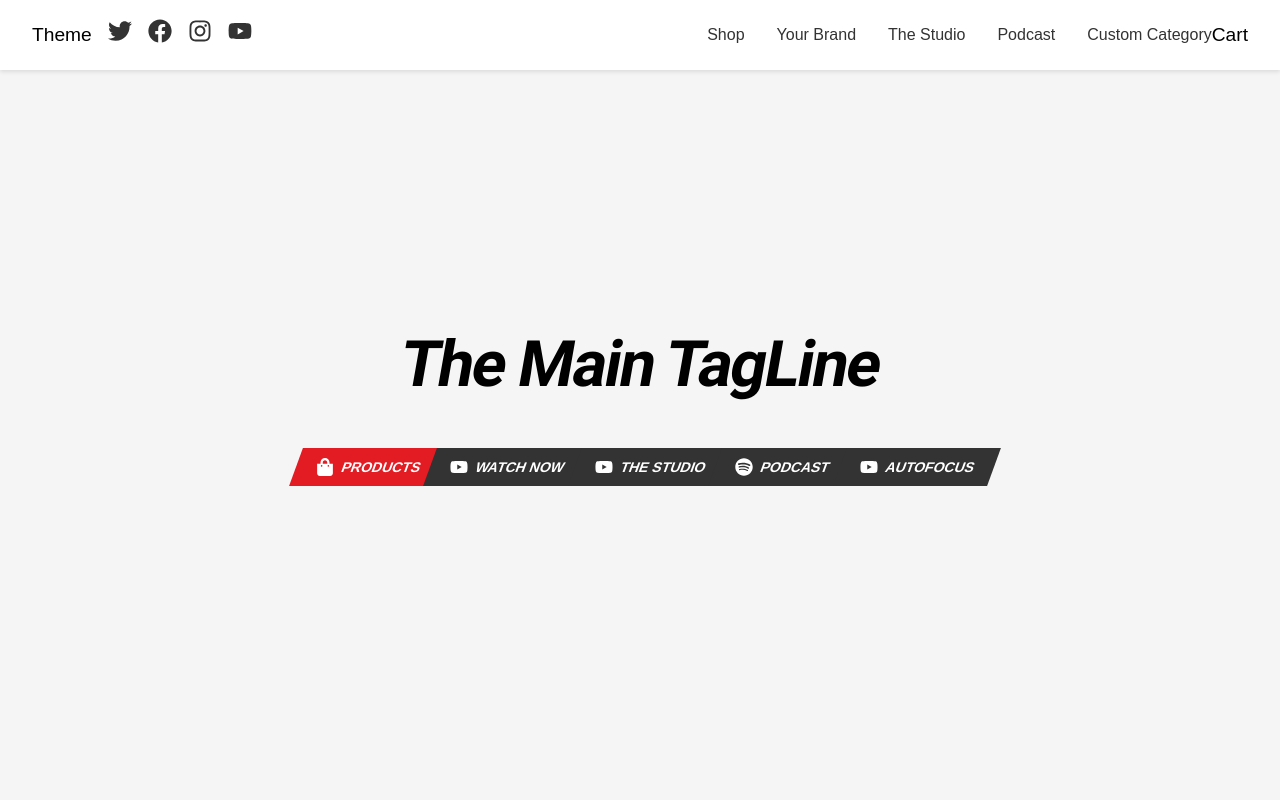
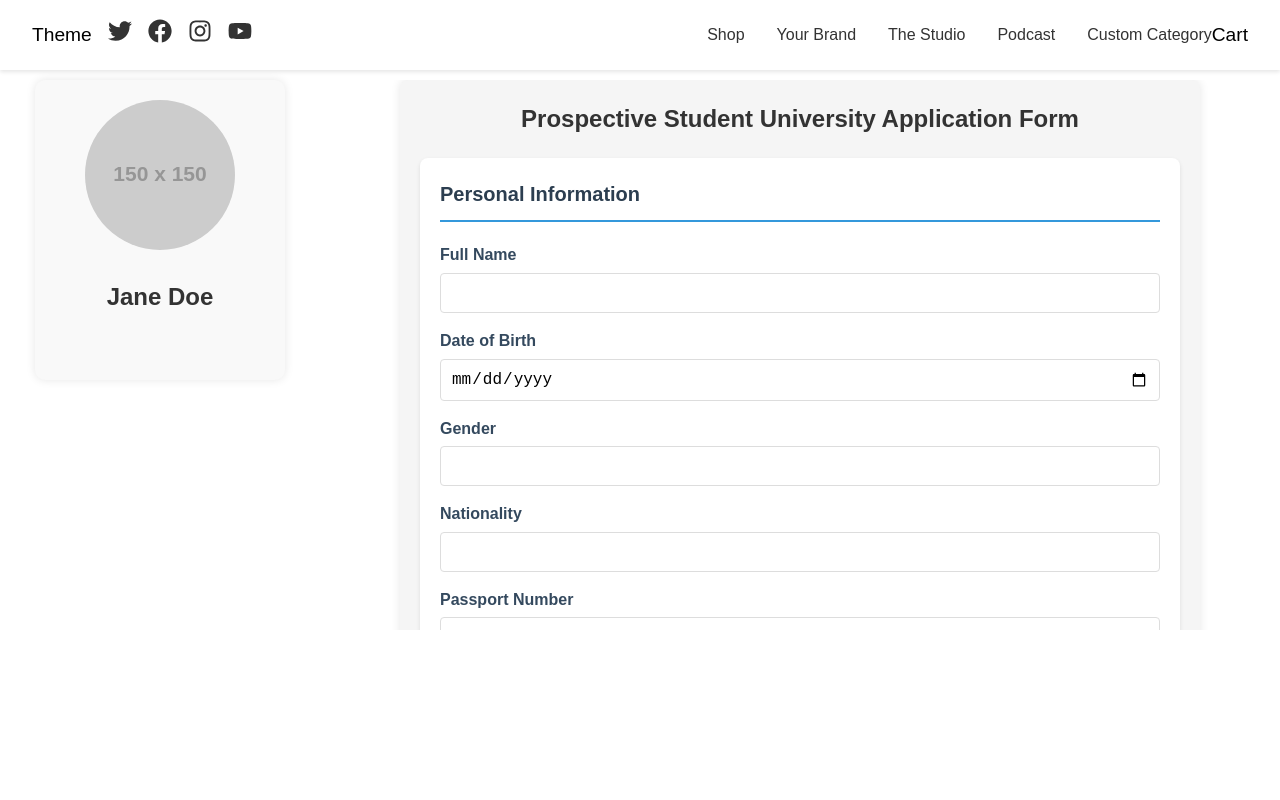
Before and after one commit to KENC0DE/futurequest, a React (Create React App) app in the folder future_request_app/: page / in a window 1280 px wide. Shown: the top 800 px of the page. Built offline with nearby package versions, Linux system fonts and the light colour scheme.

Commit message:
update on profile page 'added application form to the profile page'

```diff
--- a/future_request_app/src/App.css
+++ b/future_request_app/src/App.css
@@ -10,6 +10,12 @@ body {
   font-family: Arial, sans-serif;
   line-height: 1.6;
   color: #333;
+}
+
+main {
+  position: absolute;
+  width: 100%;
+  margin-top: 5rem;
 }
 
 .App {
@@ -452,15 +458,27 @@ p {
 }
 
 /* profile page */
-/* src/Profile.css */
 .profile-container {
+  display: flex;
+}
+
+.user-profile {
   max-width: 300px;
+  min-width: 250px;
+  height: auto;
+  max-height: 300px;
   margin: 0 auto;
   padding: 20px;
   text-align: center;
   background-color: #f9f9f9;
   border-radius: 10px;
   box-shadow: 0 0 10px rgba(0, 0, 0, 0.1);
+}
+
+.user-data {
+  width: 75%;
+  height: 550px;
+  overflow-y: auto;
 }
 
 .profile-avatar {
--- a/future_request_app/src/App.js
+++ b/future_request_app/src/App.js
@@ -9,21 +9,21 @@ import Footer from './components/Footer';
 import AuthForm from './components/AuthForm';
 import ApplicationForm from './components/ApplicationForm';
 import Profile from './components/Profile';
+import ProductGrid from './components/Products';
 
 function App() {
   return (
     <div className="App">
       <Header />
       <main>
-        <Hero />
-        <FeaturedProducts />
-        <RecentVideos />
+        {/* <Hero /> */}
+        {/* <FeaturedProducts /> */}
+{/*         <RecentVideos />
         <SocialFeed />
-        <AuthForm />
+        <AuthForm /> */}
+        <Profile />
+        {/* <Footer /> */}
       </main>
-      <Footer />
-      <ApplicationForm />
-      <Profile />
     </div>
   );
 }
--- a/future_request_app/src/components/Profile.js
+++ b/future_request_app/src/components/Profile.js
@@ -1,16 +1,26 @@
 import React from 'react';
+import ApplicationForm from './ApplicationForm';
 import '../App.css';
 
 const user = {
-    name: "Jane Doe",
-    avatar: "https://via.placeholder.com/150"
-  };
+  name: 'Jane Doe',
+  avatar: 'https://via.placeholder.com/150',
+};
 
 const Profile = () => {
   return (
     <div className="profile-container">
-      <img className="profile-avatar" src={user.avatar} alt={`${user.name}'s Avatar`} />
-      <h1 className="profile-name">{user.name}</h1>
+      <div className="user-profile">
+        <img
+          className="profile-avatar"
+          src={user.avatar}
+          alt={`${user.name}'s Avatar`}
+        />
+        <h1 className="profile-name">{user.name}</h1>
+      </div>
+      <div className="user-data">
+        <ApplicationForm />
+      </div>
     </div>
   );
 };
```
